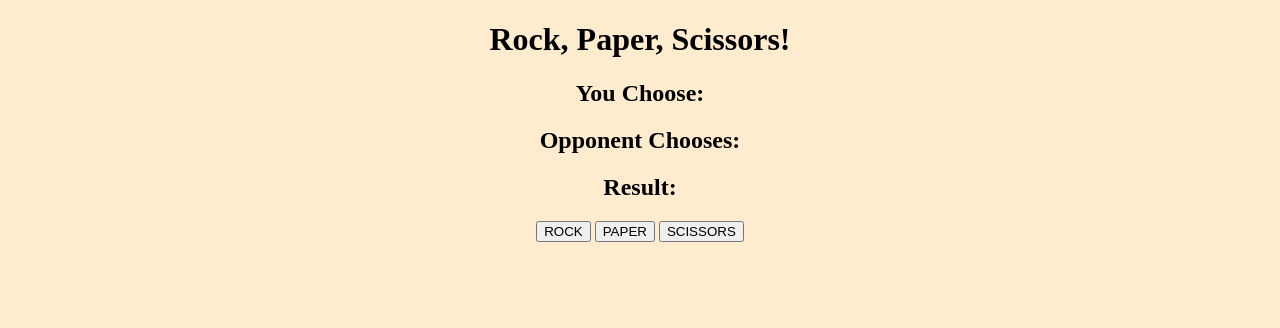
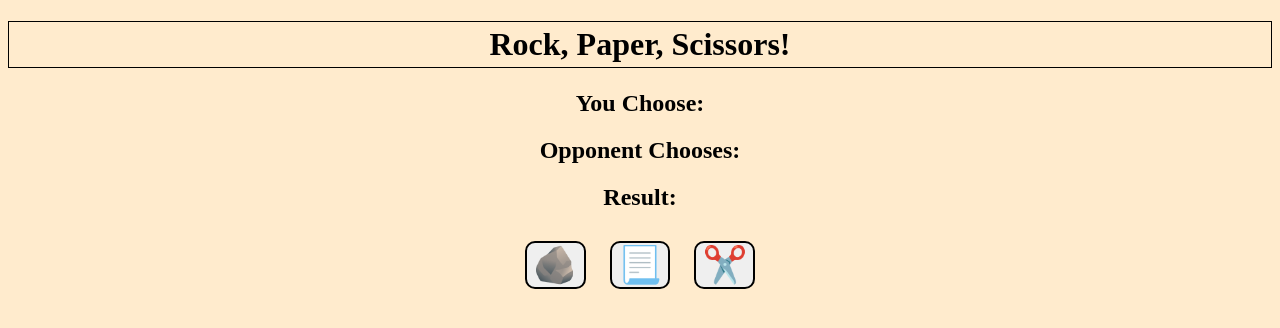
Before and after one commit to James541/Rock-Paper-Scissors, a plain HTML site: page index.html in a window 1280 px wide. Drawn offline with Linux system fonts and the light colour scheme.

Commit message:
styled buttons
changed button text to emojis

```diff
--- a/index.html
+++ b/index.html
@@ -15,9 +15,9 @@
     <h2 id = "oppChoice">Opponent Chooses:</h2>
     <h2 id = "theResult">Result:</h2>
 
-    <button onclick = "rock()">ROCK</button>
-    <button onclick = "paper()">PAPER</button>
-    <button onclick = "scissors()">SCISSORS</button>
+    <button onclick = "rock()">🪨</button>
+    <button onclick = "paper()">📃</button>
+    <button onclick = "scissors()">✂️</button>
 
     <script src="script.js"></script>
 </body>
--- a/styles.css
+++ b/styles.css
@@ -3,6 +3,14 @@ body{
     text-align: center;
 }
 
-#winningText{
-    color:fuchsia;
+h1{
+    padding: 4px;
+    border: 1px solid black
 }
+
+button{
+    font-size: 36px;
+    border: 2px solid black;
+    border-radius: 10px;
+    margin: 10px;
+}
```
